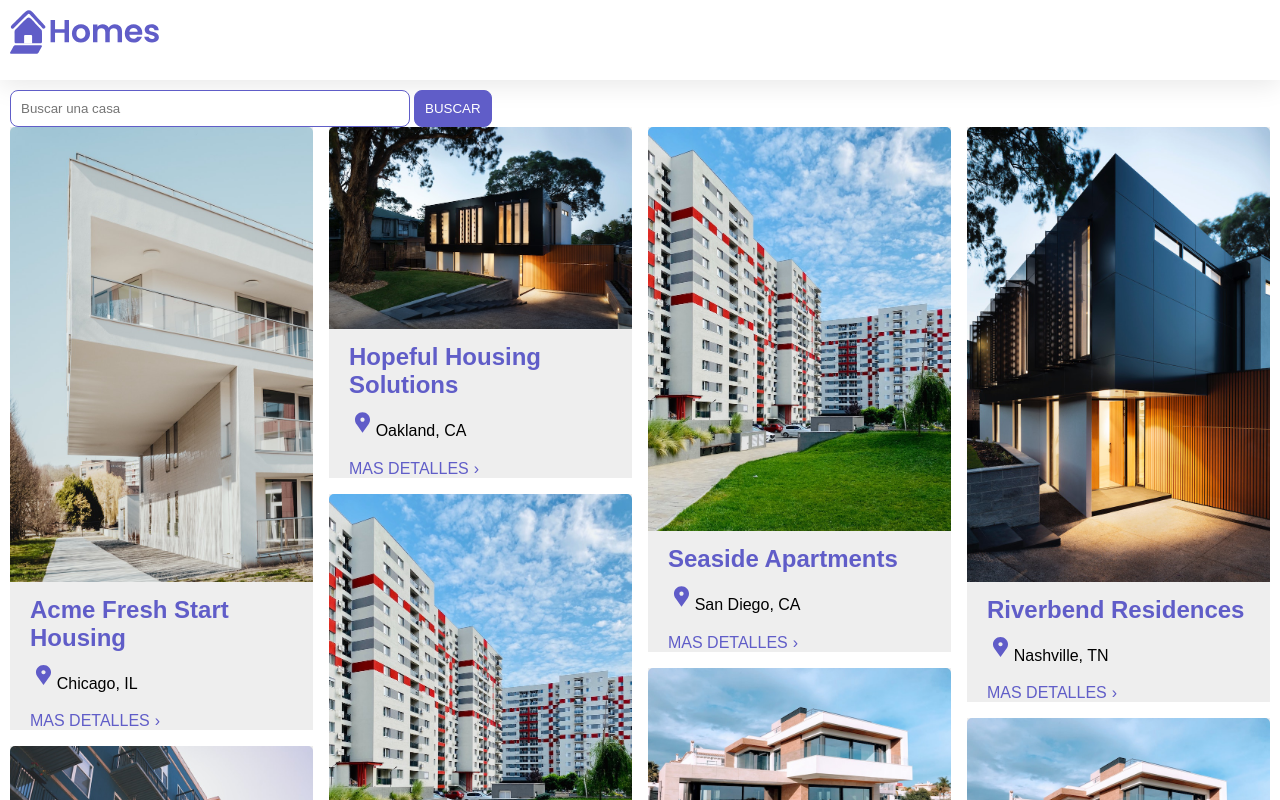
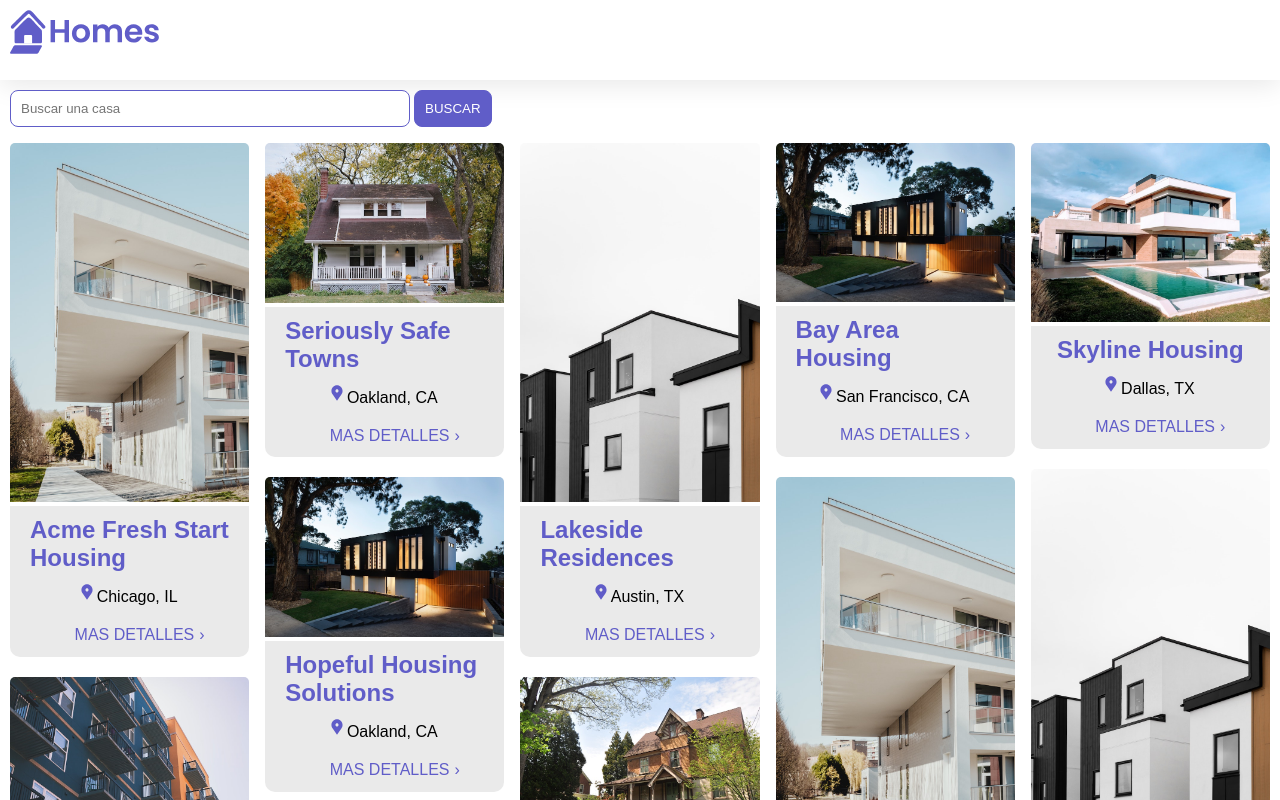
Before and after one commit to eandreschavezb/Real-State-Listings-Angular-Application, an Angular app: page / in a window 1280 px wide. Shown: the top 800 px of the page. Built offline with nearby package versions, Linux system fonts and the light colour scheme; data requests are answered from the project's data file.

Commit message:
Styling changes

```diff
--- a/src/app/home/home.component.css
+++ b/src/app/home/home.component.css
@@ -7,7 +7,8 @@
 /*     grid-template-columns: repeat(auto-fill, 300px);
     gap: 10px;
     justify-content: space-around; */
-    column-count: 4;
+    margin-top: 2vh;
+    column-count: 5;
     column-gap: 1em;
   }
 
--- a/src/app/housing-location/housing-location.component.css
+++ b/src/app/housing-location/housing-location.component.css
@@ -4,11 +4,13 @@
   height: 50vh;
   border-radius: 5px;
   padding-bottom: 5px; */
-  background-color: #eee;
+/*   background-color: #eee; */
+  overflow-x: hidden !important;
   display: inline-block;
   margin: 0 0 1em;
   width: 100%;
   height: 100%;
+/*   background-color: rgb(238, 238, 238); */
 }
 .listing-heading {
   color: var(--primary-color);
@@ -21,10 +23,31 @@
   border-radius: 5px 5px 0 0;
 }
 .listing-location {
-  padding: 10px 20px 20px 20px;
+  padding: 10px 20px 20px 15px;
 }
 .listing-location::before {
-  content: url("/assets/location-pin.svg") / "";
+  content: '';
+  background: url("/assets/location-pin.svg") ;
+  background-size: 20px 20px;
+  display: inline-block;
+  width: 20px;
+  height: 20px;
+}
+
+
+
+
+.description-container {
+  width: 100%;
+  height: 100%;
+  display: flex;
+  flex-direction: column;
+  justify-content: center;
+  align-items: center;
+  margin: 0 !important;
+  padding-bottom: 1vw;
+  background-color:#eaeaea;
+  border-radius: 0px 0px 10px 10px;
 }
 
 section.listing a {
--- a/src/app/housing-location/housing-location.component.ts
+++ b/src/app/housing-location/housing-location.component.ts
@@ -10,9 +10,11 @@ import { RouterModule } from '@angular/router';
   template: `
   <section class="listing">
     <img class="listing-photo" [src]="housingLocation.photo" alt="Exterior photo of {{ housingLocation.name }}">
+  <div class="description-container">
     <h2 class="listing-heading">{{ housingLocation.name }}</h2>
     <p class="listing-location">{{ housingLocation.city }}, {{ housingLocation.state }}</p>
     <a [routerLink]="['/details',housingLocation.id]">MAS DETALLES</a>
+  </div>
   </section>
   `,
   styleUrls: ['./housing-location.component.css']
```
